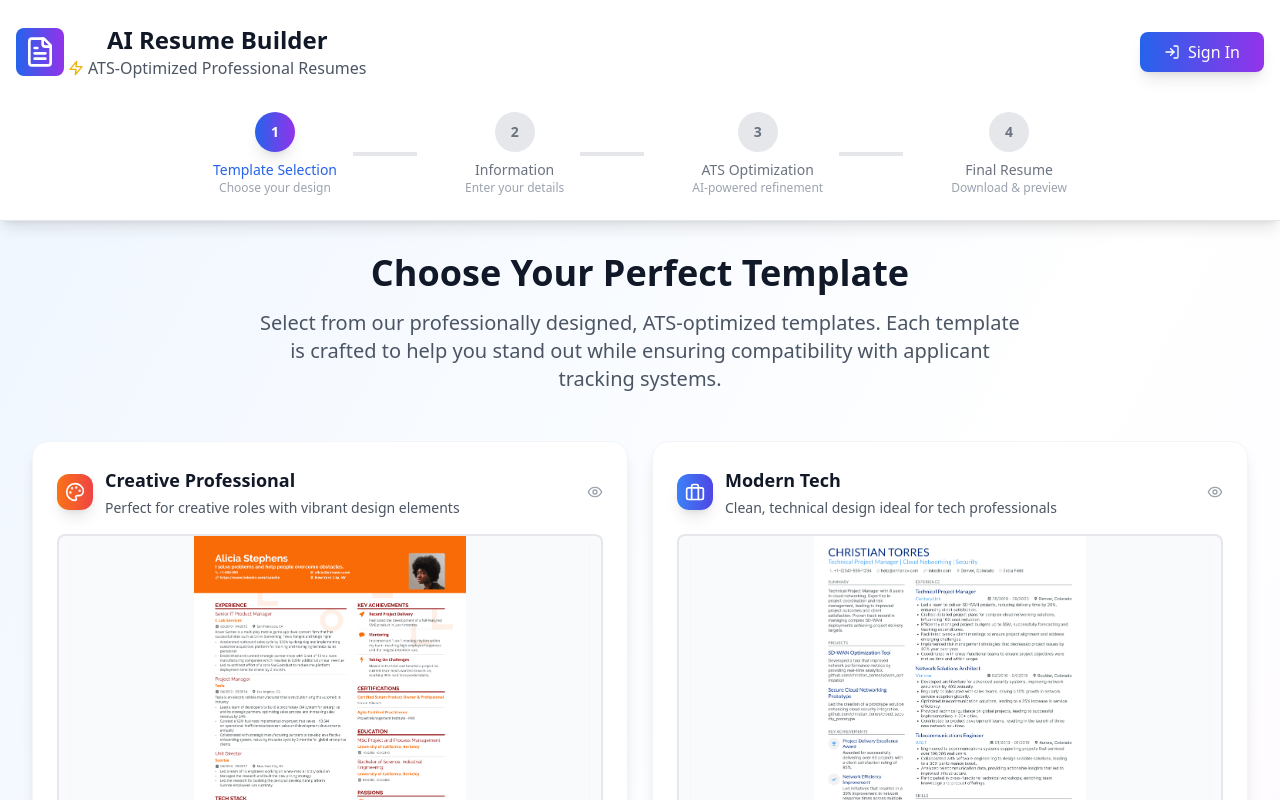
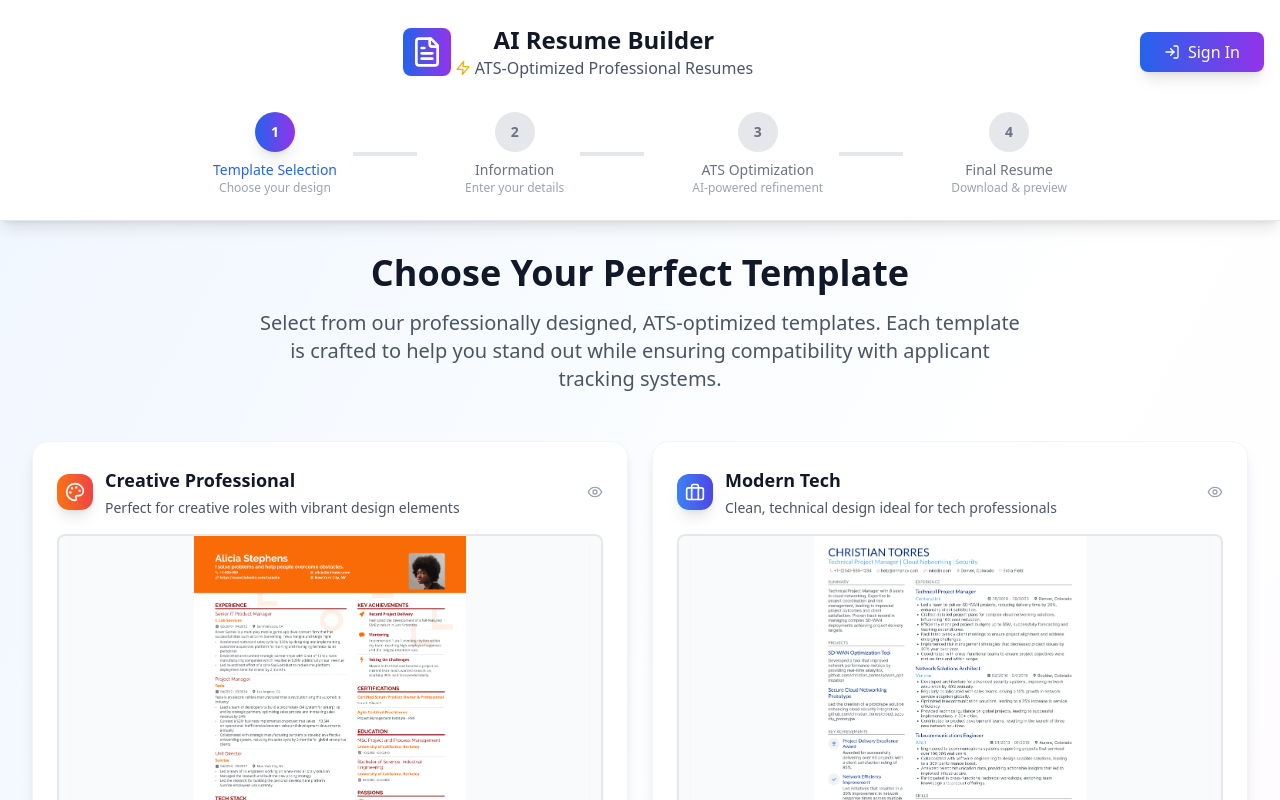
Before and after one commit to NagaBalaji005/AI-Resume-Builder, a React (Vite) app: page / in a window 1280 px wide. Shown: the top 800 px of the page. Built offline with nearby package versions, Linux system fonts and the light colour scheme.

Commit message:
Update Header.jsx

```diff
--- a/src/components/Header.jsx
+++ b/src/components/Header.jsx
@@ -22,18 +22,20 @@ const Header = ({ currentStep, currentUser, onSignOut, isAuthenticated, onSignIn
     <header className="bg-white shadow-lg border-b border-gray-200 w-full overflow-x-hidden">
       <div className="container mx-auto px-2 sm:px-4 py-4 sm:py-6 w-full max-w-full">
         <div className="flex flex-col sm:flex-row items-center w-full mb-6 sm:mb-8 text-center">
-          <div className="flex-1 flex flex-col sm:flex-row items-center justify-center sm:justify-start">
+          <div className="flex-1 flex flex-col sm:flex-row items-center justify-center text-center">
             {/* Brand */}
-            <div className="flex items-center space-x-1">
+            <div className="flex flex-col items-center justify-center w-full">
+              <div className="flex items-center space-x-1 justify-center w-full">
                 <div className="bg-gradient-to-r from-blue-600 to-purple-600 p-2 rounded-lg">
                   <FileText className="h-8 w-8 text-white" />
                 </div>
                 <div>
-                <h1 className="text-2xl font-bold text-gray-900">AI Resume Builder</h1>
-                <p className="text-gray-600 flex items-center gap-1">
+                  <h1 className="text-2xl font-bold text-gray-900 text-center w-full">AI Resume Builder</h1>
+                  <p className="text-gray-600 flex items-center gap-1 justify-center w-full text-center">
                     <Zap className="h-4 w-4 text-yellow-500" />
                     ATS-Optimized Professional Resumes
                   </p>
+                </div>
               </div>
             </div>
           </div>
@@ -79,8 +81,8 @@ const Header = ({ currentStep, currentUser, onSignOut, isAuthenticated, onSignIn
           </div>
         </div>
         {/* Centered Stepper */}
-        <div className="flex items-center justify-center w-full overflow-x-auto scrollbar-thin scrollbar-thumb-blue-200 scrollbar-track-blue-50">
-          <div className="flex items-center space-x-4 sm:space-x-8 max-w-full w-full px-1 sm:px-0 justify-center min-w-[340px]">
+        <div className="flex items-center justify-center w-full overflow-x-auto scrollbar-thin scrollbar-thumb-blue-200 scrollbar-track-blue-50" style={{ scrollSnapType: 'x mandatory' }} ref={el => { if (el && window.innerWidth < 640) el.scrollLeft = 0; }}>
+          <div className="flex items-center space-x-4 sm:space-x-8 max-w-full w-full px-1 sm:px-0 justify-center min-w-[340px]" style={{ scrollSnapAlign: 'start' }}>
           {steps.map((step, index) => (
             <div key={step.number} className="flex items-center">
               <div className="flex flex-col items-center">
```
Lines whose indentation alone changed are shown as unchanged.
